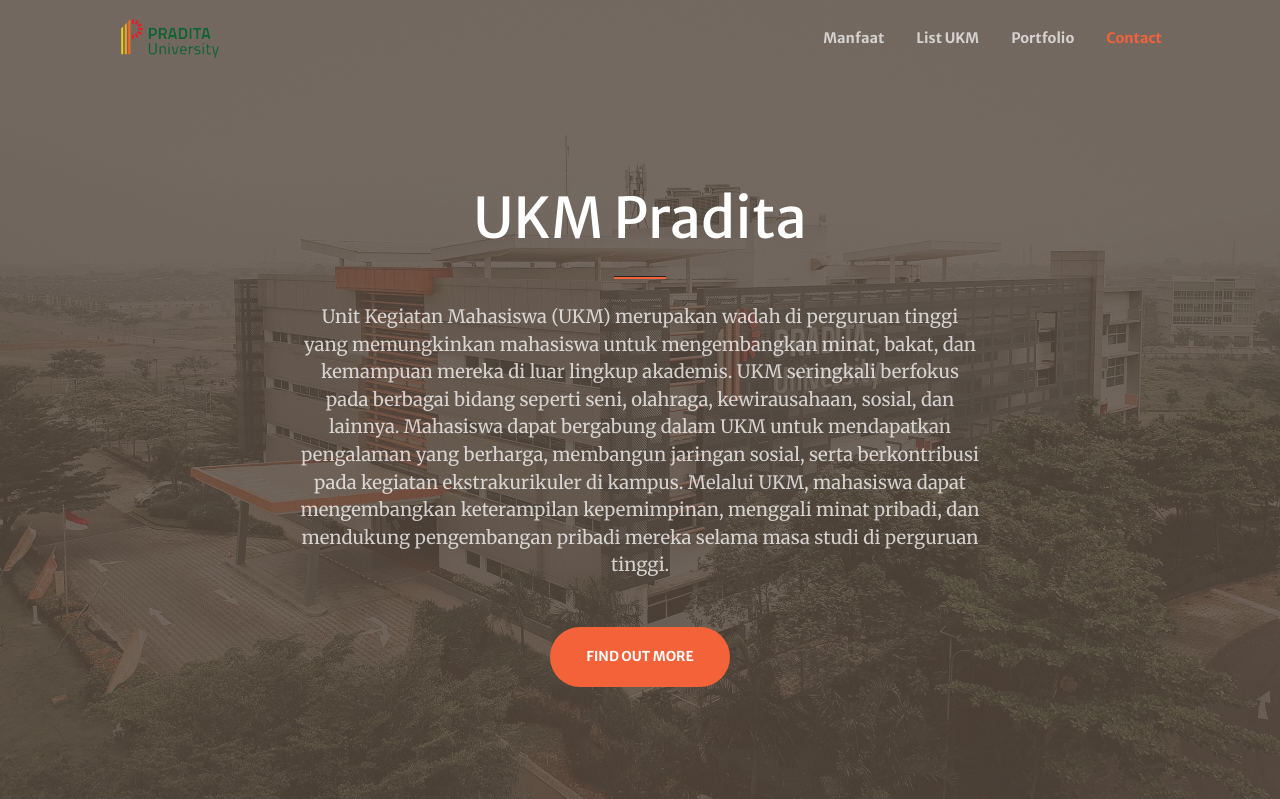
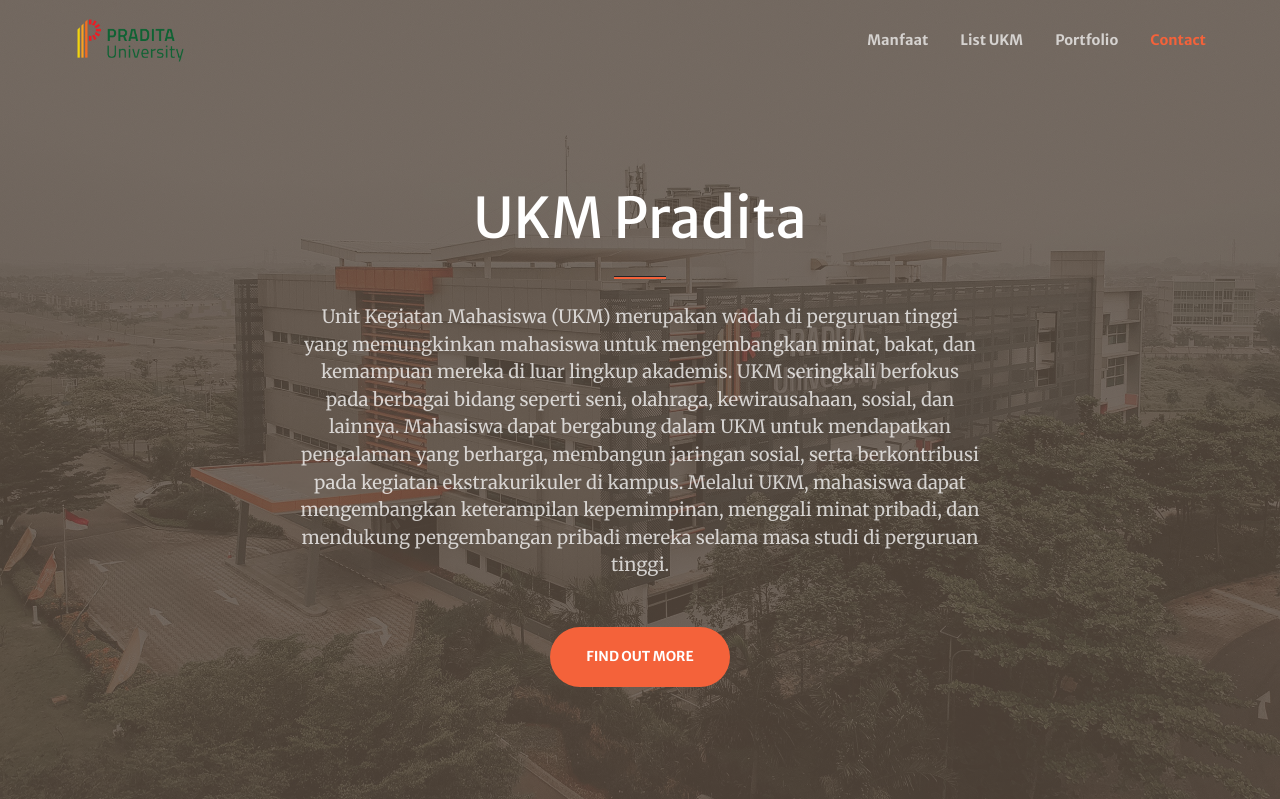
Before and after one commit to Kenoyaki/UKM_Pradita, a PHP site: page / in a window 1280 px wide. Shown: the top 799 px of the page. Run offline with PHP 8.4, Linux system fonts and the light colour scheme; some libraries are stand-ins or nearby versions.

Commit message:
Mengecilkan padding x navbar

```diff
--- a/index.php
+++ b/index.php
@@ -21,7 +21,7 @@
     <body id="page-top">
         <!-- Navigation-->
         <nav class="navbar navbar-expand-lg navbar-light fixed-top py-3" id="mainNav">
-            <div class="container px-4 px-lg-5">
+            <div class="container px-4 px-lg-1">
             <img class="img-fluid" src="assets/img/logopradita.png" alt="..." width = 10% />
                 <a class="navbar-brand" href="#page-top" style = "padding-left : 1%"></a>
                 <button class="navbar-toggler navbar-toggler-right" type="button" data-bs-toggle="collapse" data-bs-target="#navbarResponsive" aria-controls="navbarResponsive" aria-expanded="false" aria-label="Toggle navigation"><span class="navbar-toggler-icon"></span></button>
```
